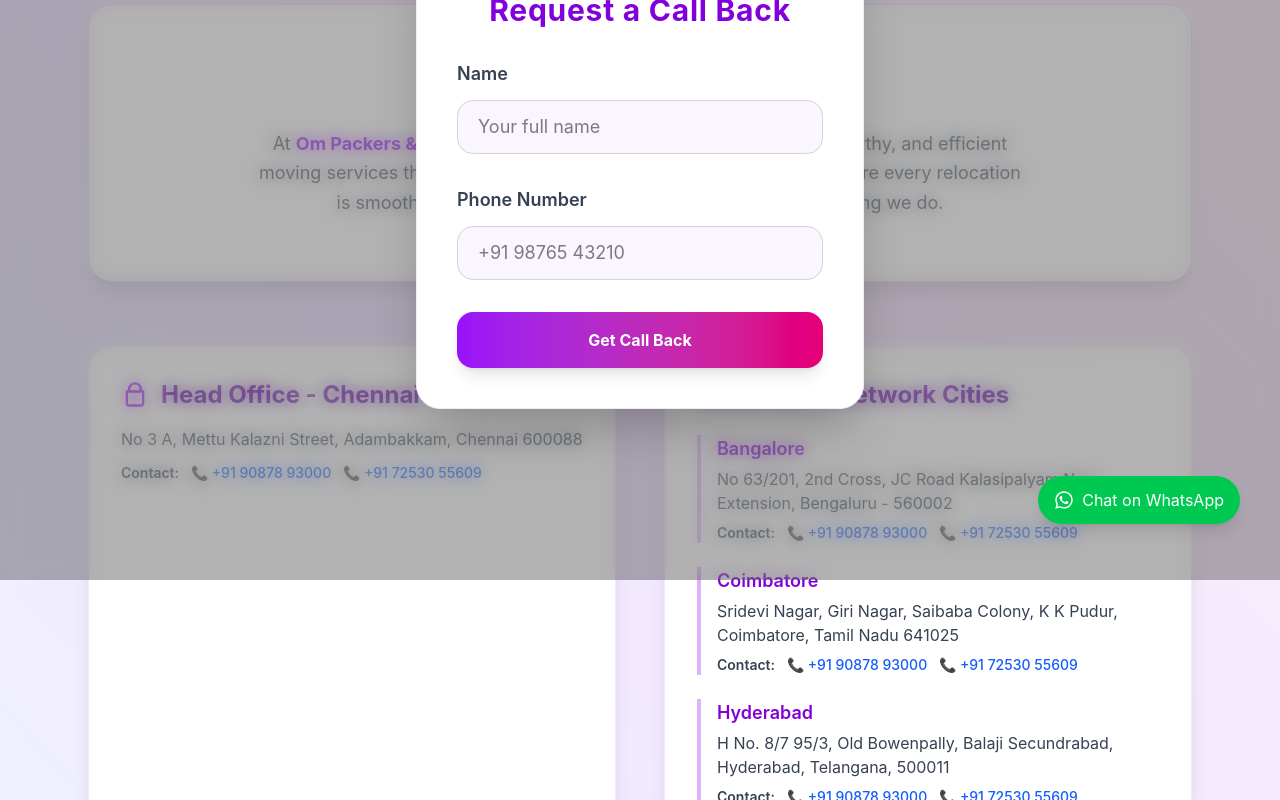
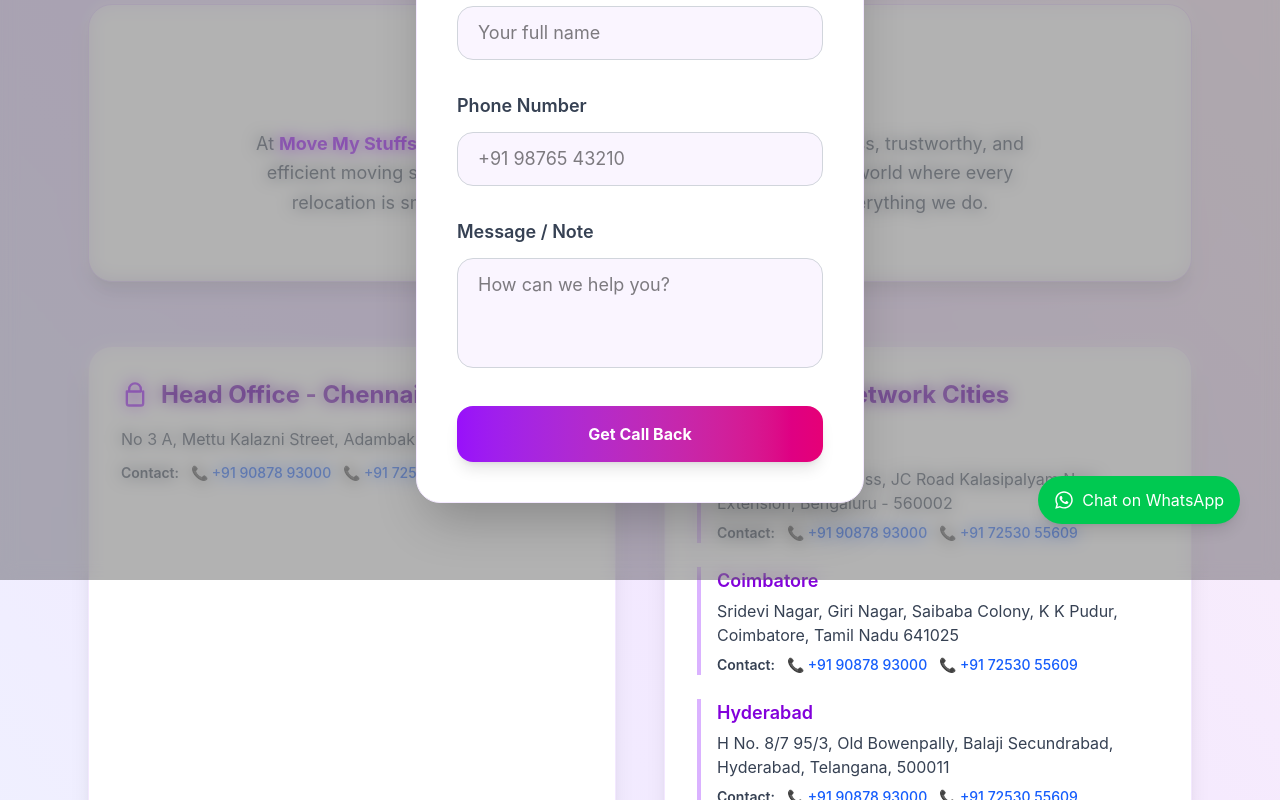
Before and after one commit to ramasubramanian6/p-m, a React (Vite) app: page /about-us in a window 1280 px wide. Shown: the part 220-1020 px from the top of the page. Built offline with nearby package versions, Linux system fonts and the light colour scheme.

Commit message:
update the changes

```diff
--- a/src/pages/GetQuote.jsx
+++ b/src/pages/GetQuote.jsx
@@ -108,13 +108,12 @@ const GetQuote = () => {
 
     emailjs
       .sendForm(
-        "service_5ptojte",
-        "template_gg5lba9",
+        "service_w3j2mvg",
+        "template_r0mhdyn",
         e.target,
-        "VYrOW621xJ6XeKWX1"
+        "zpf9J79iEWNBSS9EY"
       )
       .then((result) => {
-        console.log("Email sent:", result.text);
         alert("Quote request sent successfully!");
         e.target.reset();
       })
--- a/src/pages/Home.jsx
+++ b/src/pages/Home.jsx
@@ -133,7 +133,7 @@ const Home = () => {
                   whileTap={{ scale: 0.95 }}
                 >
                   <FaPhoneAlt className="text-xl" />
-                  Call Us Now
+                  +91 9087893000
                 </motion.a>
               </motion.div>
         </div>
--- a/src/pages/components/AboutUs.jsx
+++ b/src/pages/components/AboutUs.jsx
@@ -2,11 +2,8 @@ import React, { useState, useEffect } from "react";
 import emailjs from "emailjs-com";
 import { motion, AnimatePresence } from "framer-motion";
 
-// Google Fonts: Poppins imported via tailwind config or index.html
-// Tailwind CSS is assumed configured
-
 const AboutUs = () => {
-  const [formData, setFormData] = useState({ name: "", phone: "" });
+  const [formData, setFormData] = useState({ name: "", phone: "", note: "" });
   const [loading, setLoading] = useState(false);
   const [message, setMessage] = useState("");
   const [showModal, setShowModal] = useState(false);
@@ -25,7 +22,7 @@ const AboutUs = () => {
   const handleSubmit = (e) => {
     e.preventDefault();
 
-    if (!formData.name || !formData.phone) {
+    if (!formData.name || !formData.phone || !formData.note) {
       setMessage("Please fill in all fields.");
       return;
     }
@@ -33,20 +30,21 @@ const AboutUs = () => {
     setLoading(true);
     setMessage("");
 
-    const serviceID = "YOUR_SERVICE_ID";
-    const templateID = "YOUR_TEMPLATE_ID";
-    const userID = "YOUR_USER_ID";
+    const serviceID = "service_w3j2mvg";
+    const templateID = "template_u61024q";
+    const userID = "zpf9J79iEWNBSS9EY";
 
     const templateParams = {
       from_name: formData.name,
       phone_number: formData.phone,
+      message: formData.note,
     };
 
     emailjs.send(serviceID, templateID, templateParams, userID).then(
       () => {
         setLoading(false);
         setMessage("Thank you! We'll call you soon.");
-        setFormData({ name: "", phone: "" });
+        setFormData({ name: "", phone: "", note: "" });
       },
       (error) => {
         setLoading(false);
@@ -101,7 +99,6 @@ const AboutUs = () => {
             About Us
           </motion.h1>
 
-          {/* Mission & Vision */}
           <motion.section
             className="mb-16 bg-white rounded-3xl shadow-lg p-10 md:p-16 border border-purple-200"
             variants={containerVariants}
@@ -110,19 +107,14 @@ const AboutUs = () => {
               Our Mission & Vision
             </h2>
             <p className="text-gray-700 max-w-3xl mx-auto leading-relaxed text-lg text-center">
-              At <span className="font-bold text-purple-600">Om Packers & Movers</span>, our mission is to deliver
+              At <span className="font-bold text-purple-600">Move My Stuffs Packers & Movers</span>, our mission is to deliver
               seamless, trustworthy, and efficient moving services that give you peace of mind. We
               envision a world where every relocation is smooth and stress-free — with care at the
               heart of everything we do.
             </p>
           </motion.section>
 
-          {/* Offices & Branches */}
-          <motion.section
-            className="mb-16 grid grid-cols-1 md:grid-cols-2 gap-12"
-            variants={containerVariants}
-          >
-            {/* Head Office */}
+          <motion.section className="mb-16 grid grid-cols-1 md:grid-cols-2 gap-12" variants={containerVariants}>
             <div className="bg-white rounded-3xl shadow-xl p-8 border border-purple-100 hover:shadow-2xl transition duration-300">
               <h3 className="text-2xl font-bold text-purple-800 mb-4 flex items-center gap-3">
                 <svg
@@ -132,22 +124,14 @@ const AboutUs = () => {
                   viewBox="0 0 24 24"
                   stroke="currentColor"
                 >
-                  <path
-                    strokeLinecap="round"
-                    strokeLinejoin="round"
-                    strokeWidth={2}
-                    d="M17 9V7a5 5 0 00-10 0v2m12 0v10a2 2 0 01-2 2H7a2 2 0 01-2-2V9m12 0H5"
-                  />
+                  <path strokeLinecap="round" strokeLinejoin="round" strokeWidth={2} d="M17 9V7a5 5 0 00-10 0v2m12 0v10a2 2 0 01-2 2H7a2 2 0 01-2-2V9m12 0H5" />
                 </svg>
                 Head Office - Chennai
               </h3>
-              <p className="text-gray-700 mb-3">
-                No 3 A, Mettu Kalazni Street, Adambakkam, Chennai 600088
-              </p>
+              <p className="text-gray-700 mb-3">No 3 A, Mettu Kalazni Street, Adambakkam, Chennai 600088</p>
               {commonPhoneNumbers}
             </div>
 
-            {/* Branches */}
             <div className="bg-white rounded-3xl shadow-xl p-8 border border-purple-100 hover:shadow-2xl transition duration-300">
               <h3 className="text-2xl font-bold text-purple-800 mb-6 text-center md:text-left">
                 Branches & Network Cities
@@ -155,18 +139,15 @@ const AboutUs = () => {
               {[
                 {
                   city: "Bangalore",
-                  address:
-                    "No 63/201, 2nd Cross, JC Road Kalasipalyam New Extension, Bengaluru - 560002",
+                  address: "No 63/201, 2nd Cross, JC Road Kalasipalyam New Extension, Bengaluru - 560002",
                 },
                 {
                   city: "Coimbatore",
-                  address:
-                    "Sridevi Nagar, Giri Nagar, Saibaba Colony, K K Pudur, Coimbatore, Tamil Nadu 641025",
+                  address: "Sridevi Nagar, Giri Nagar, Saibaba Colony, K K Pudur, Coimbatore, Tamil Nadu 641025",
                 },
                 {
                   city: "Hyderabad",
-                  address:
-                    "H No. 8/7 95/3, Old Bowenpally, Balaji Secundrabad, Hyderabad, Telangana, 500011",
+                  address: "H No. 8/7 95/3, Old Bowenpally, Balaji Secundrabad, Hyderabad, Telangana, 500011",
                 },
                 {
                   city: "Delhi NCR",
@@ -194,7 +175,6 @@ const AboutUs = () => {
         <AnimatePresence>
           {showModal && (
             <>
-              {/* Backdrop */}
               <motion.div
                 className="fixed inset-0 bg-black/50 backdrop-blur-sm z-40"
                 variants={modalBackdrop}
@@ -203,8 +183,6 @@ const AboutUs = () => {
                 exit="hidden"
                 onClick={() => setShowModal(false)}
               />
-
-              {/* Modal Content */}
               <motion.div
                 className="fixed inset-0 flex items-center justify-center z-50 px-4"
                 variants={modalVariants}
@@ -213,25 +191,13 @@ const AboutUs = () => {
                 exit="hidden"
               >
                 <div className="bg-white rounded-3xl shadow-2xl max-w-md w-full p-10 relative border border-purple-100">
-                  {/* Close Button */}
                   <button
                     onClick={() => setShowModal(false)}
                     className="absolute top-4 right-4 text-gray-500 hover:text-gray-700 focus:outline-none"
                     aria-label="Close modal"
                   >
-                    <svg
-                      xmlns="http://www.w3.org/2000/svg"
-                      className="h-7 w-7"
-                      fill="none"
-                      viewBox="0 0 24 24"
-                      stroke="currentColor"
-                    >
-                      <path
-                        strokeLinecap="round"
-                        strokeLinejoin="round"
-                        strokeWidth={2}
-                        d="M6 18L18 6M6 6l12 12"
-                      />
+                    <svg xmlns="http://www.w3.org/2000/svg" className="h-7 w-7" fill="none" viewBox="0 0 24 24" stroke="currentColor">
+                      <path strokeLinecap="round" strokeLinejoin="round" strokeWidth={2} d="M6 18L18 6M6 6l12 12" />
                     </svg>
                   </button>
 
@@ -240,10 +206,7 @@ const AboutUs = () => {
                   </h2>
                   <form onSubmit={handleSubmit} className="space-y-8">
                     <div>
-                      <label
-                        htmlFor="name"
-                        className="block mb-3 font-semibold text-gray-700 text-lg"
-                      >
+                      <label htmlFor="name" className="block mb-3 font-semibold text-gray-700 text-lg">
                         Name
                       </label>
                       <input
@@ -258,10 +221,7 @@ const AboutUs = () => {
                       />
                     </div>
                     <div>
-                      <label
-                        htmlFor="phone"
-                        className="block mb-3 font-semibold text-gray-700 text-lg"
-                      >
+                      <label htmlFor="phone" className="block mb-3 font-semibold text-gray-700 text-lg">
                         Phone Number
                       </label>
                       <input
@@ -273,6 +233,21 @@ const AboutUs = () => {
                         placeholder="+91 98765 43210"
                         required
                         className="w-full border border-gray-300 rounded-2xl px-5 py-3 bg-purple-50 focus:outline-none focus:ring-4 focus:ring-purple-300 focus:bg-white transition text-lg"
+                      />
+                    </div>
+                    <div>
+                      <label htmlFor="note" className="block mb-3 font-semibold text-gray-700 text-lg">
+                        Message / Note
+                      </label>
+                      <textarea
+                        name="note"
+                        id="note"
+                        value={formData.note}
+                        onChange={handleChange}
+                        placeholder="How can we help you?"
+                        required
+                        rows={3}
+                        className="w-full border border-gray-300 rounded-2xl px-5 py-3 bg-purple-50 focus:outline-none focus:ring-4 focus:ring-purple-300 focus:bg-white transition text-lg resize-none"
                       />
                     </div>
                     <motion.button
```
